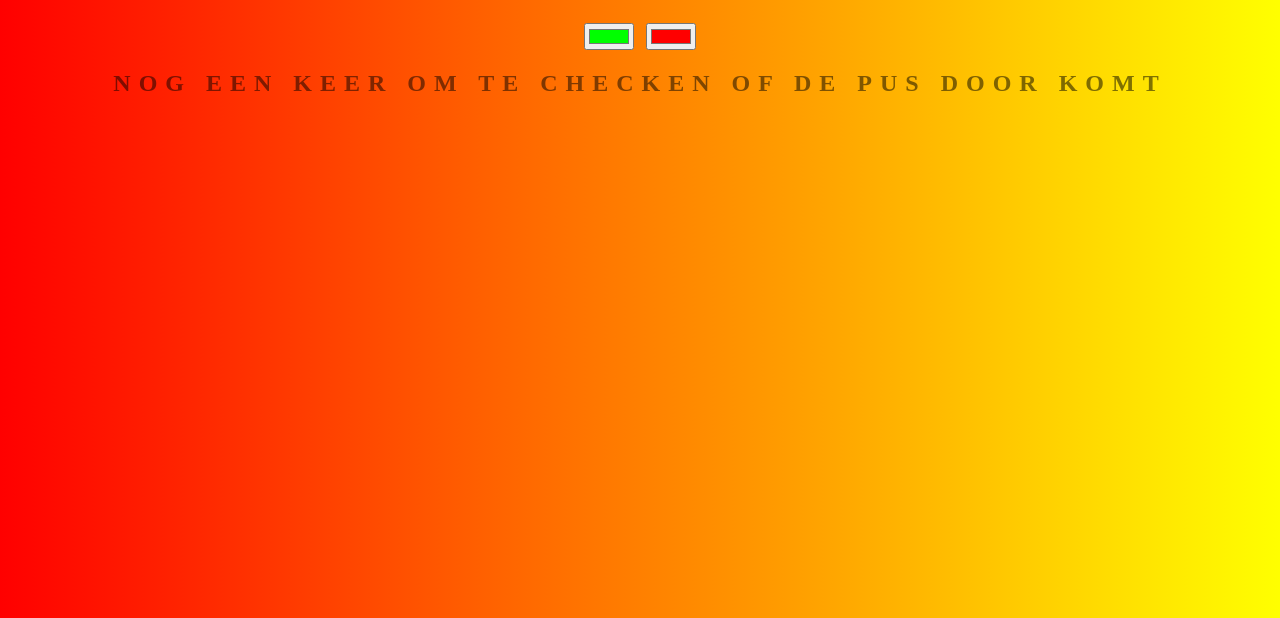
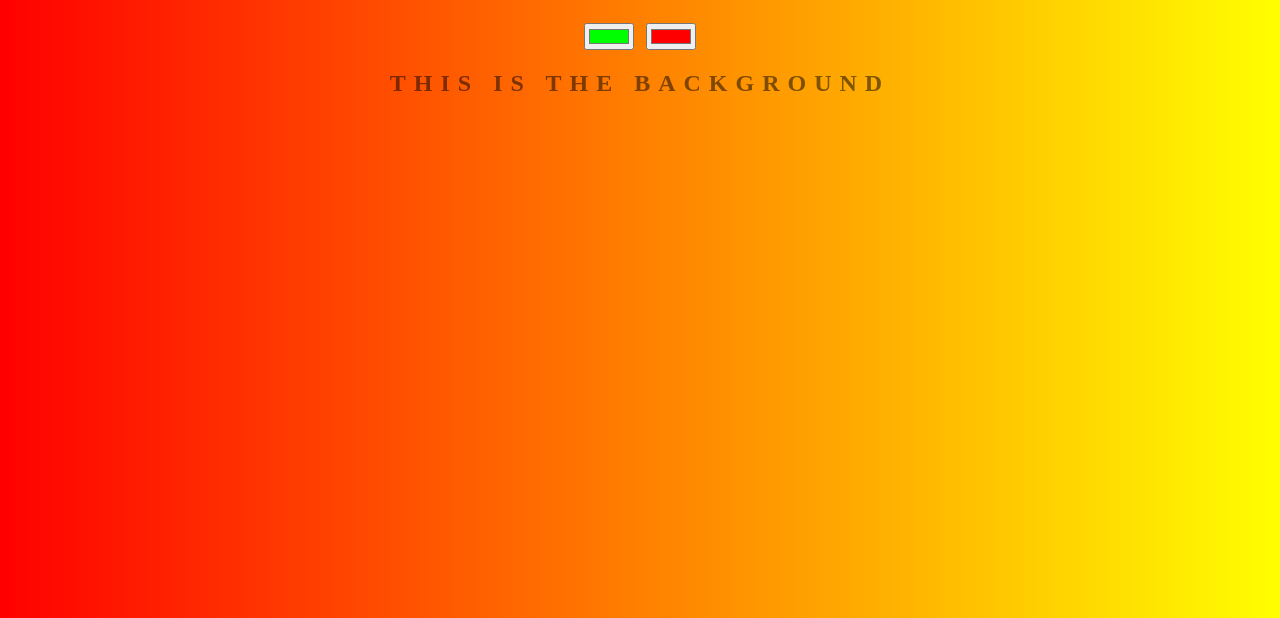
Before and after one commit to Figuur/background-generator, a plain HTML site: page index.html in a window 1280 px wide. Shown: the part 182-800 px from the top of the page. Drawn offline with Linux system fonts and the light colour scheme.

Commit message:
terugzetten van de tekst

```diff
--- a/index.html
+++ b/index.html
@@ -8,7 +8,7 @@
 	<h1>Background Generator</h1>
 	<input class="color1" type="color" name="color1" value="#00ff00">
 	<input class="color2" type="color" name="color2" value="#ff0000">
-	<h2>Nog een keer om te checken of de pus door komt</h2>
+	<h2>This is the background</h2>
 	<h3></h3>
 	<script type="text/javascript" src="script.js"></script>
 </body>
```
